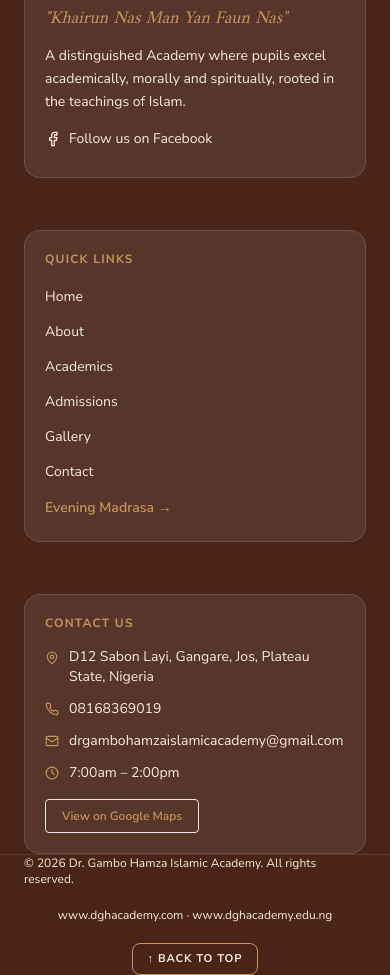
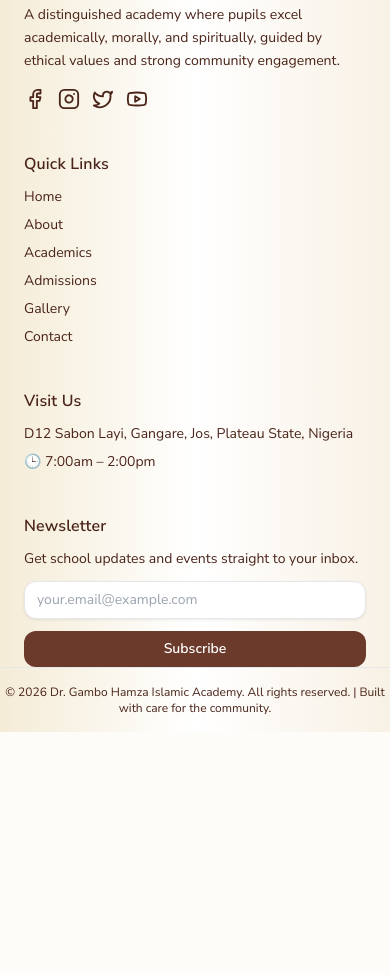
Before and after one commit to Muwatta/dgh-academy, a Next.js app: page /about in a window 390 px wide. Shown: the part 5200-6175 px from the top of the page. After the commit the page ends 5932 px from the top, so only its background shows below. Built offline with nearby package versions, Linux system fonts and the light colour scheme.

Commit message:
Added features

```diff
--- a/src/app/page.tsx
+++ b/src/app/page.tsx
@@ -16,9 +16,9 @@ import {
 } from "lucide-react";
 import SchoolNavbar from "@/components/school/SchoolNavbar";
 import SchoolFooter from "@/components/school/SchoolFooter";
+import GalleryHero from "@/components/school/GalleryHero";
 import {
   schoolInfo,
-  schoolHero,
   schoolStats,
   administrator,
   coreValues,
@@ -44,72 +44,8 @@ export default function HomePage() {
     <>
       <SchoolNavbar />
       <main id="top">
-        {/* ── HERO ── */}
-        <section className="relative min-h-[92vh] school-gradient pattern-islamic flex items-center overflow-hidden">
-          {/* Decorative circles */}
-          <div className="absolute top-0 right-0 w-[600px] h-[600px] rounded-full bg-[var(--school-accent)]/5 -translate-y-1/2 translate-x-1/4 pointer-events-none" />
-          <div className="absolute bottom-0 left-0 w-[400px] h-[400px] rounded-full bg-white/3 translate-y-1/2 -translate-x-1/4 pointer-events-none" />
-
-          <div className="container relative z-10 py-24">
-            <div className="max-w-2xl">
-              {/* Badge */}
-              <div className="inline-flex items-center gap-2 bg-[var(--school-accent)]/15 border border-[var(--school-accent)]/30 text-[var(--school-accent)] text-xs font-bold uppercase tracking-widest px-4 py-2 rounded-full mb-6 animate-fade-up">
-                <Clock size={12} /> {schoolHero.badge}
-              </div>
-
-              {/* Headline */}
-              <h1 className="font-amiri text-5xl md:text-6xl lg:text-7xl font-bold text-white leading-tight mb-6 animate-fade-up delay-100">
-                {schoolHero.headline}
-              </h1>
-
-              {/* Motto */}
-              <p className="font-amiri italic text-[var(--school-accent)] text-xl mb-4 animate-fade-up delay-200">
-                "{schoolInfo.motto}"
-              </p>
-
-              {/* Sub */}
-              <p className="text-[var(--school-cream)]/80 text-lg leading-relaxed mb-10 max-w-xl animate-fade-up delay-300">
-                {schoolHero.subheadline}
-              </p>
-
-              {/* CTAs */}
-              <div className="flex flex-wrap gap-4 animate-fade-up delay-400">
-                <Link
-                  href={schoolHero.ctaPrimary.href}
-                  className="btn-primary btn-school"
-                >
-                  {schoolHero.ctaPrimary.label} <ArrowRight size={16} />
-                </Link>
-                <Link
-                  href={schoolHero.ctaSecondary.href}
-                  className="btn-primary btn-school-outline border-[var(--school-cream)]/40 text-[var(--school-cream)] hover:bg-white/10 hover:border-white/60"
-                >
-                  {schoolHero.ctaSecondary.label}
-                </Link>
-              </div>
-            </div>
-          </div>
-
-          {/* Madrasa switcher */}
-          <div className="absolute bottom-8 right-8 hidden lg:block animate-fade-in delay-500">
-            <Link
-              href="/madrasa"
-              className="flex items-center gap-3 bg-[var(--madrasa-primary)]/90 backdrop-blur-sm text-[var(--madrasa-ivory)] px-5 py-3.5 rounded-xl hover:bg-[var(--madrasa-primary)] transition-all group border border-[var(--madrasa-accent)]/30"
-            >
-              <Moon size={18} className="text-[var(--madrasa-accent)]" />
-              <div>
-                <div className="text-xs font-bold text-[var(--madrasa-accent)] uppercase tracking-wider">
-                  Evening Madrasa
-                </div>
-                <div className="text-xs text-white/60">4:00pm – 7:00pm</div>
-              </div>
-              <ArrowRight
-                size={14}
-                className="group-hover:translate-x-1 transition-transform text-[var(--madrasa-accent)]"
-              />
-            </Link>
-          </div>
-        </section>
+        {/* ── HERO (GalleryHero component) ── */}
+        <GalleryHero />
 
         {/* ── STATS STRIP ── */}
         <section className="bg-[var(--school-cream)] border-b border-[var(--school-cream-dark)]">
@@ -322,16 +258,11 @@ export default function HomePage() {
             </div>
             <div className="grid grid-cols-1 sm:grid-cols-2 lg:grid-cols-4 gap-4">
               {facilities.map((f) => (
-                <div
-                  key={f.name}
-                  className="facility-card"
-                >
+                <div key={f.name} className="facility-card">
                   <div className="facility-icon">
                     <CheckCircle2 size={16} />
                   </div>
-                  <span className="text-sm font-semibold">
-                    {f.name}
-                  </span>
+                  <span className="text-sm font-semibold">{f.name}</span>
                 </div>
               ))}
             </div>
--- a/src/components/school/SchoolFooter.tsx
+++ b/src/components/school/SchoolFooter.tsx
@@ -1,141 +1,148 @@
+"use client";
+
 import Link from "next/link";
-import { Phone, Mail, MapPin, Facebook, Clock } from "lucide-react";
+import { Facebook, Instagram, Twitter, Youtube } from "lucide-react";
+import { useMemo, useState } from "react";
 import { schoolInfo, schoolNav } from "@/data/school";
 
 export default function SchoolFooter() {
+  const [email, setEmail] = useState("");
+  const [status, setStatus] = useState<
+    "idle" | "submitting" | "success" | "error"
+  >("idle");
+
+  const emailValid = useMemo(() => /^\S+@\S+\.\S+$/.test(email), [email]);
+
+  const handleSubscribe = (event: React.FormEvent<HTMLFormElement>) => {
+    event.preventDefault();
+    if (!emailValid) {
+      setStatus("error");
+      return;
+    }
+    setStatus("submitting");
+    setTimeout(() => setStatus("success"), 700);
+  };
+
   return (
-    <footer className="bg-[var(--school-primary-dark)] text-[var(--school-cream)]">
-      {/* Main footer */}
-      <div className="container py-14 grid grid-cols-1 md:grid-cols-2 lg:grid-cols-4 gap-10">
-        {/* Brand */}
-        <div className="lg:col-span-2 footer-card">
-          <div className="flex items-center gap-3 mb-4">
-            <div className="w-12 h-12 rounded-full bg-[var(--school-accent)] flex items-center justify-center font-amiri font-bold text-[var(--school-primary-dark)] text-xl">
-              DGH
-            </div>
-            <div>
-              <div className="font-amiri font-bold text-lg text-[var(--school-cream)]">
+    <footer className="bg-gradient-to-r from-[#F5ECD7] via-[#ffffff] to-[#f8f1e5] text-[var(--school-primary-dark)]">
+      <div className="container py-14 grid grid-cols-1 md:grid-cols-2 lg:grid-cols-4 gap-8">
+        <div className="lg:col-span-2">
+          <div className="text-2xl font-bold text-[var(--school-primary-dark)] mb-2">
             {schoolInfo.fullName}
           </div>
-              <div className="text-xs text-[var(--school-accent)]">
-                Est. {schoolInfo.established}
+          <div className="flex flex-wrap gap-3 text-xs text-[var(--school-primary-dark)]/70 mb-3">
+            <span>Est. {schoolInfo.established}</span>
+            <span className="py-1 px-2 bg-[var(--school-accent)]/20 rounded-full">
+              {schoolInfo.type}
+            </span>
+            <span className="py-1 px-2 bg-[var(--school-accent)]/20 rounded-full">
+              {schoolInfo.ownership}
+            </span>
           </div>
-            </div>
-          </div>
-          <p className="font-amiri italic text-[var(--school-accent)] text-lg mb-3">
-            "{schoolInfo.motto}"
+          <p className="text-sm text-[var(--school-primary-dark)]/80 max-w-xl leading-relaxed">
+            A distinguished academy where pupils excel academically, morally,
+            and spiritually, guided by ethical values and strong community
+            engagement.
           </p>
-          <p className="text-sm text-[var(--school-cream)]/70 leading-relaxed max-w-xs">
-            A distinguished Academy where pupils excel academically, morally and
-            spiritually, rooted in the teachings of Islam.
-          </p>
+          <div className="mt-4 flex gap-3">
             {schoolInfo.facebook && (
               <a
                 href={schoolInfo.facebook}
                 target="_blank"
                 rel="noopener noreferrer"
-              className="inline-flex items-center gap-2 mt-4 text-sm text-[var(--school-cream)]/70 hover:text-[var(--school-accent)] transition-colors"
+                className="text-[var(--school-primary-dark)] hover:text-[var(--school-accent)] transition-colors"
               >
-              <Facebook size={16} /> Follow us on Facebook
+                <Facebook size={22} />
               </a>
             )}
+            <a
+              href="#"
+              className="text-[var(--school-primary-dark)] hover:text-[var(--school-accent)] transition-colors"
+            >
+              <Instagram size={22} />
+            </a>
+            <a
+              href="#"
+              className="text-[var(--school-primary-dark)] hover:text-[var(--school-accent)] transition-colors"
+            >
+              <Twitter size={22} />
+            </a>
+            <a
+              href="#"
+              className="text-[var(--school-primary-dark)] hover:text-[var(--school-accent)] transition-colors"
+            >
+              <Youtube size={22} />
+            </a>
+          </div>
         </div>
 
-        {/* Quick links */}
-        <div className="footer-card">
-          <h4 className="font-bold text-[var(--school-accent)] uppercase text-xs tracking-widest mb-4">
+        <div>
+          <h4 className="font-semibold text-[var(--school-primary-dark)] mb-3">
             Quick Links
           </h4>
-          <ul className="space-y-2">
+          <ul className="space-y-2 text-sm text-[var(--school-primary-dark)]/80">
             {schoolNav
-              .filter((l) => l.label !== "Madrasa →")
+              .filter((link) => link.label !== "Madrasa →")
               .map((link) => (
                 <li key={link.href}>
                   <Link
                     href={link.href}
-                    className="text-sm text-[var(--school-cream)]/70 hover:text-[var(--school-accent)] transition-colors"
+                    className="hover:text-[var(--school-accent)] transition-colors"
                   >
                     {link.label}
                   </Link>
                 </li>
               ))}
-            <li>
-              <Link
-                href="/madrasa"
-                className="text-sm text-[var(--school-accent)] hover:text-[var(--school-accent-light)] transition-colors font-semibold"
-              >
-                Evening Madrasa →
-              </Link>
-            </li>
           </ul>
         </div>
 
-        {/* Contact */}
-        <div className="footer-card">
-          <h4 className="font-bold text-[var(--school-accent)] uppercase text-xs tracking-widest mb-4">
-            Contact Us
+        <div>
+          <h4 className="font-semibold text-[var(--school-primary-dark)] mb-3">
+            Visit Us
           </h4>
-          <ul className="space-y-3">
-            <li className="flex items-start gap-2.5 text-sm text-[var(--school-cream)]/70">
-              <MapPin
-                size={14}
-                className="mt-1 shrink-0 text-[var(--school-accent)]"
+          <ul className="space-y-2 text-sm text-[var(--school-primary-dark)]/80">
+            <li>{schoolInfo.address}</li>
+            {schoolInfo.phone ? <li>📞 {schoolInfo.phone}</li> : null}
+            {schoolInfo.email ? <li>✉️ {schoolInfo.email}</li> : null}
+            <li>🕒 {schoolInfo.workingHours}</li>
+          </ul>
+        </div>
+
+        <div>
+          <h4 className="font-semibold text-[var(--school-primary-dark)] mb-3">
+            Newsletter
+          </h4>
+          <p className="text-sm text-[var(--school-primary-dark)]/80 mb-3">
+            Get school updates and events straight to your inbox.
+          </p>
+          <form onSubmit={handleSubscribe} className="flex flex-col gap-3">
+            <input
+              type="email"
+              value={email}
+              onChange={(e) => setEmail(e.target.value)}
+              placeholder="your.email@example.com"
+              className="w-full rounded-xl border border-[var(--school-accent)]/40 bg-white px-3 py-2 text-sm text-[var(--school-primary-dark)] outline-none focus:border-[var(--school-primary)]"
             />
-              {schoolInfo.address}
-            </li>
-            <li>
-              <a
-                href={`tel:${schoolInfo.phone}`}
-                className="flex items-center gap-2.5 text-sm text-[var(--school-cream)]/70 hover:text-[var(--school-accent)] transition-colors"
+            <button
+              disabled={status === "submitting"}
+              type="submit"
+              className="rounded-xl bg-[var(--school-primary)] px-4 py-2 text-sm font-semibold text-white hover:bg-[var(--school-accent)] transition disabled:bg-[var(--school-accent)]/40"
             >
-                <Phone size={14} className="text-[var(--school-accent)]" />{" "}
-                {schoolInfo.phone}
-              </a>
-            </li>
-            <li>
-              <a
-                href={`mailto:${schoolInfo.email}`}
-                className="flex items-center gap-2.5 text-sm text-[var(--school-cream)]/70 hover:text-[var(--school-accent)] transition-colors break-all"
-              >
-                <Mail
-                  size={14}
-                  className="text-[var(--school-accent)] shrink-0"
-                />{" "}
-                {schoolInfo.email}
-              </a>
-            </li>
-            <li className="flex items-center gap-2.5 text-sm text-[var(--school-cream)]/70">
-              <Clock size={14} className="text-[var(--school-accent)]" />{" "}
-              {schoolInfo.workingHours}
-            </li>
-          </ul>
-
-          <a
-            href={schoolInfo.googleMapsUrl}
-            target="_blank"
-            rel="noopener noreferrer"
-            className="inline-block mt-4 text-xs font-semibold px-4 py-2 border border-[var(--school-accent)]/40 rounded text-[var(--school-accent)] hover:bg-[var(--school-accent)] hover:text-[var(--school-primary-dark)] transition-all"
-          >
-            View on Google Maps
-          </a>
+              {status === "submitting" ? "Submitting..." : "Subscribe"}
+            </button>
+            {status === "success" && (
+              <p className="text-xs text-green-600">Subscribed successfully!</p>
+            )}
+            {status === "error" && (
+              <p className="text-xs text-red-600">Invalid email address.</p>
+            )}
+          </form>
         </div>
       </div>
 
-      {/* Bottom bar */}
-      <div className="border-t border-white/10">
-        <div className="container py-4 flex flex-col sm:flex-row justify-between items-center gap-2 text-xs text-[var(--school-cream)]/40">
-          <span>
-            © {new Date().getFullYear()} Dr. Gambo Hamza Islamic Academy. All
-            rights reserved.
-          </span>
-          <span>www.dghacademy.com · www.dghacademy.edu.ng</span>
-          <a
-            href="#top"
-            className="back-to-top text-[var(--school-cream)]/90 hover:text-[var(--school-accent)]"
-          >
-            ↑ Back to top
-          </a>
-        </div>
+      <div className="border-t border-[var(--school-primary-dark)]/10 py-4 text-xs text-[var(--school-primary-dark)]/50 text-center">
+        © {new Date().getFullYear()} Dr. Gambo Hamza Islamic Academy. All rights
+        reserved. | Built with care for the community.
       </div>
     </footer>
   );
--- a/src/data/school.ts
+++ b/src/data/school.ts
@@ -1,12 +1,13 @@
-// ============================================================
-// SCHOOL DATA — Dr. Gambo Hamza Islamic Academy (Morning School)
-// TO MIGRATE TO CMS: Replace exports with API fetch calls
-// e.g., export const schoolInfo = await sanityClient.fetch(query)
-// ============================================================
 
 import type {
-  SchoolInfo, HeroContent, StaffMember, Program,
-  Facility, CoreValue, Stat, NavLink
+  SchoolInfo,
+  HeroContent,
+  StaffMember,
+  Program,
+  Facility,
+  CoreValue,
+  Stat,
+  NavLink,
 } from "@/lib/types";
 
 export const schoolNav: NavLink[] = [
@@ -22,13 +23,13 @@ export const schoolNav: NavLink[] = [
 export const schoolInfo: SchoolInfo = {
   fullName: "Dr. Gambo Hamza Islamic Academy",
   shortName: "DGH Academy",
-  motto: "Khairun Nas Man Yan Faun Nas",
+  motto: "",
   established: 2025,
   type: "Nursery & Primary",
   ownership: "Private",
   address: "D12 Sabon Layi, Gangare, Jos, Plateau State, Nigeria",
-  phone: "08168369019",
-  email: "drgambohamzaislamicacademy@gmail.com",
+  phone: "",
+  email: "",
   googleMapsUrl: "https://maps.app.goo.gl/WbqF2k7sDrw5i7yw8",
   workingHours: "7:00am – 2:00pm",
   colors: ["#6B3A2A", "#F5ECD7", "#FFFFFF"],
@@ -79,42 +80,77 @@ export const schoolVision = `To be a distinguished academy where students excel
 export const schoolMission = `To provide a nurturing and inclusive learning environment that integrates high-quality conventional education with a deep understanding of Islamic values, empowering students to become knowledgeable, ethical and productive members of society.`;
 
 export const coreValues: CoreValue[] = [
-  { title: "Faith", description: "Grounding every action in sincere belief and God-consciousness.", icon: "star" },
-  { title: "Integrity", description: "Upholding honesty and strong moral principles in all we do.", icon: "shield" },
-  { title: "Excellence", description: "Striving for the highest standards academically and morally.", icon: "award" },
-  { title: "Respect", description: "Honouring every individual regardless of background.", icon: "heart" },
-  { title: "Compassion", description: "Caring for one another and for our wider community.", icon: "users" },
-  { title: "Community Partnership", description: "Working with families and communities to raise well-rounded pupils.", icon: "handshake" },
-  { title: "Lifelong Learning", description: "Instilling a love for knowledge that never ends.", icon: "book-open" },
+  {
+    title: "Faith",
+    description:
+      "Grounding every action in sincere belief and God-consciousness.",
+    icon: "star",
+  },
+  {
+    title: "Integrity",
+    description: "Upholding honesty and strong moral principles in all we do.",
+    icon: "shield",
+  },
+  {
+    title: "Excellence",
+    description: "Striving for the highest standards academically and morally.",
+    icon: "award",
+  },
+  {
+    title: "Respect",
+    description: "Honouring every individual regardless of background.",
+    icon: "heart",
+  },
+  {
+    title: "Compassion",
+    description: "Caring for one another and for our wider community.",
+    icon: "users",
+  },
+  {
+    title: "Community Partnership",
+    description:
+      "Working with families and communities to raise well-rounded pupils.",
+    icon: "handshake",
+  },
+  {
+    title: "Lifelong Learning",
+    description: "Instilling a love for knowledge that never ends.",
+    icon: "book-open",
+  },
 ];
 
 export const academicPrograms: Program[] = [
   {
     title: "Toddler Class",
-    description: "A gentle, play-based introduction to learning for our youngest pupils in a safe, nurturing environment.",
+    description:
+      "A gentle, play-based introduction to learning for our youngest pupils in a safe, nurturing environment.",
     icon: "baby",
     levels: ["Ages 2–3"],
   },
   {
     title: "Nursery (1 & 2)",
-    description: "Building early literacy, numeracy, and social skills with a blend of Nigerian and British curriculum.",
+    description:
+      "Building early literacy, numeracy, and social skills with a blend of Nigerian and British curriculum.",
     icon: "pencil",
     levels: ["Nursery 1", "Nursery 2"],
   },
   {
     title: "Primary (Basic 1–4)",
-    description: "A rigorous, well-rounded academic programme integrating Islamic studies, ICT, and real-world learning strategies.",
+    description:
+      "A rigorous, well-rounded academic programme integrating Islamic studies, ICT, and real-world learning strategies.",
     icon: "book",
     levels: ["Basic 1", "Basic 2", "Basic 3", "Basic 4"],
   },
   {
     title: "Islamic Studies",
-    description: "Dedicated Quran, Hadith, and Islamic moral education woven into daily school life.",
+    description:
+      "Dedicated Quran, Hadith, and Islamic moral education woven into daily school life.",
     icon: "moon",
   },
   {
     title: "ICT & Coding",
-    description: "Age-appropriate technology and coding skills preparing pupils for the digital future.",
+    description:
+      "Age-appropriate technology and coding skills preparing pupils for the digital future.",
     icon: "monitor",
   },
 ];
```
Also changed, not shown: src/app/admissions/page.tsx (+120 -38 lines), src/app/gallery/page.tsx (+45 -15 lines), src/data/madrasa.ts (+52 -15 lines). Lines whose indentation alone changed are shown as unchanged.
